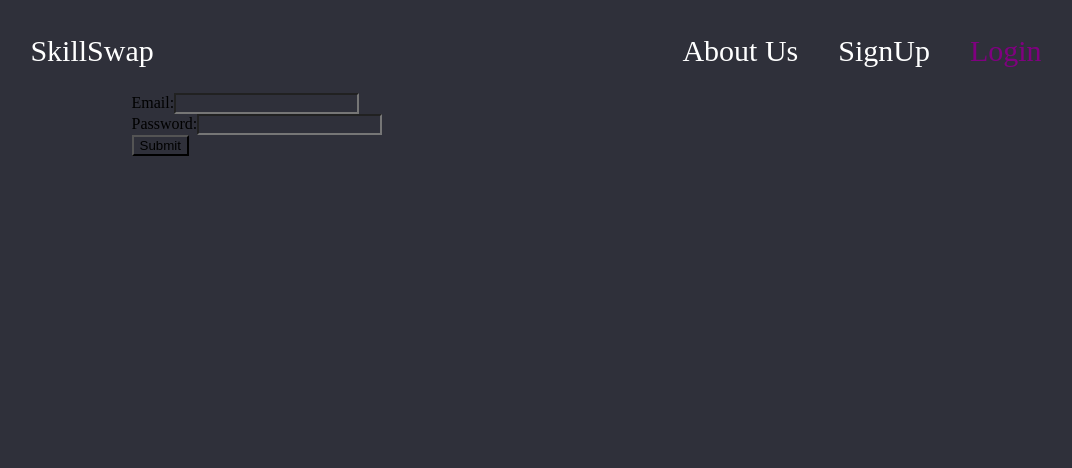
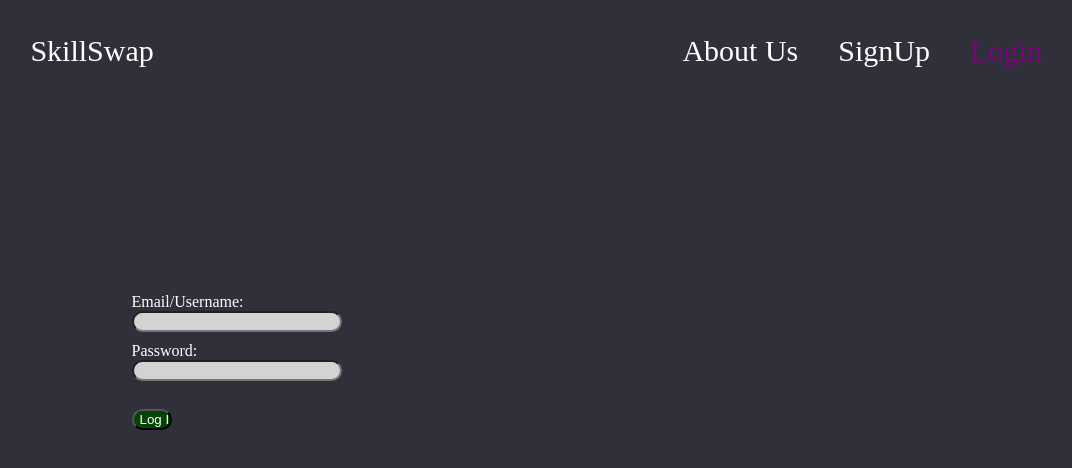
Before and after one commit to Adriana2288/skillswap-frontend, a React (Create React App) app: page /LogIn in a window 1280 px wide. Shown: the top 468 px of the page, without its empty margins (104-1176 px from the left). Built offline with nearby package versions, Linux system fonts and the light colour scheme.

Commit message:
login page 1.0 - css complete

```diff
--- /dev/null
+++ b/src/assets/css/login.css
@@ -0,0 +1,32 @@
+.container {
+ /* border: 1px solid white; container size border check */
+    position: flex;
+}
+
+.login_interface {
+    padding-top: 200px;
+    width: 100%;
+}
+
+.login_interface label {
+    color: white;
+    font-family: Poppins;
+}
+
+.login_interface input {
+    width: 25%;
+    background-color: lightgrey;
+    border-radius: 12px;
+    margin-bottom: 10px;
+}
+
+.loginbtn2 {
+    width: 5%;
+    border-radius: 12px;
+    background-color: rgb(4, 68, 4);
+    color: white;
+}
+
+.loginbtn2:hover{
+    background-color: #3af50bcb;
+}
--- a/src/components/LogIn.js
+++ b/src/components/LogIn.js
@@ -1,5 +1,6 @@
 import React, { Component } from "react";
 import axios from "axios";
+import "../assets/css/login.css";
 
 class LogIn extends Component {
     constructor() {
@@ -48,9 +49,9 @@ class LogIn extends Component {
     render() {
       return (
         <div className="container">
-          <form onSubmit={this.onSubmit}>
+          <form className="login_interface" onSubmit={this.onSubmit}>
            <label>
-              Email:
+              Email/Username: <br/>
               <input
                 type="text"
                 value={this.state.email}
@@ -59,7 +60,7 @@ class LogIn extends Component {
             </label>
             <br/>
             <label>
-              Password:
+              Password:<br/>
               <input
                 type="password"
                 value={this.state.password}
@@ -67,8 +68,8 @@ class LogIn extends Component {
               />
             </label>
             <br/>
-            <input type="submit" value="Submit" />
-          </form>
+          </form><br/>
+          <input className="loginbtn2" type="submit" value="Log In" />
         </div>
       );
     }
```
